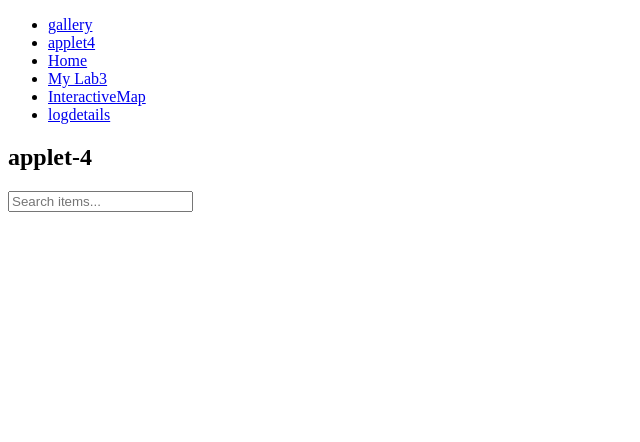
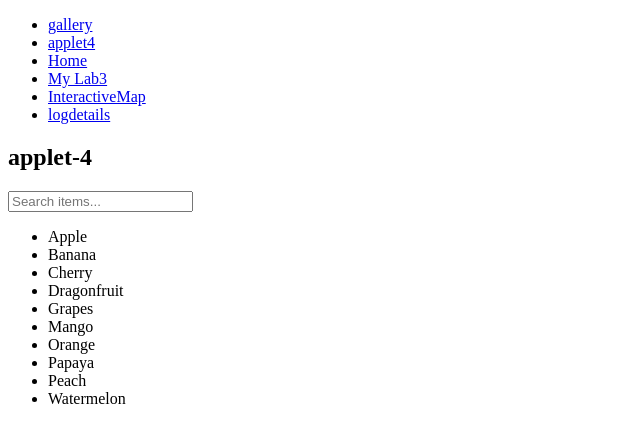
Before and after one commit to NATHAlYNJANE/it24, a plain HTML site: page applet4.html in a window 1280 px wide. Shown: the whole page, without its empty margins (0-640 px from the left). Drawn offline with Linux system fonts and the light colour scheme.

Commit message:
add navigation data for seartch

```diff
--- a/applet4.html
+++ b/applet4.html
@@ -24,5 +24,19 @@
             id="searchBar"
             placeholder="Search items..."
         />
+        <ul class="list-container" id="searchList">
+            <li class="list-item">Apple</li>
+            <li class="list-item">Banana</li>
+            <li class="list-item">Cherry</li>
+            <li class="list-item">Dragonfruit</li>
+            <li class="list-item">Grapes</li>
+            <li class="list-item">Mango</li>
+            <li class="list-item">Orange</li>
+            <li class="list-item">Papaya</li>
+            <li class="list-item">Peach</li>
+            <li class="list-item">Watermelon</li>
+        </ul>
+    </div>
+
 </body>
 </html>
```
